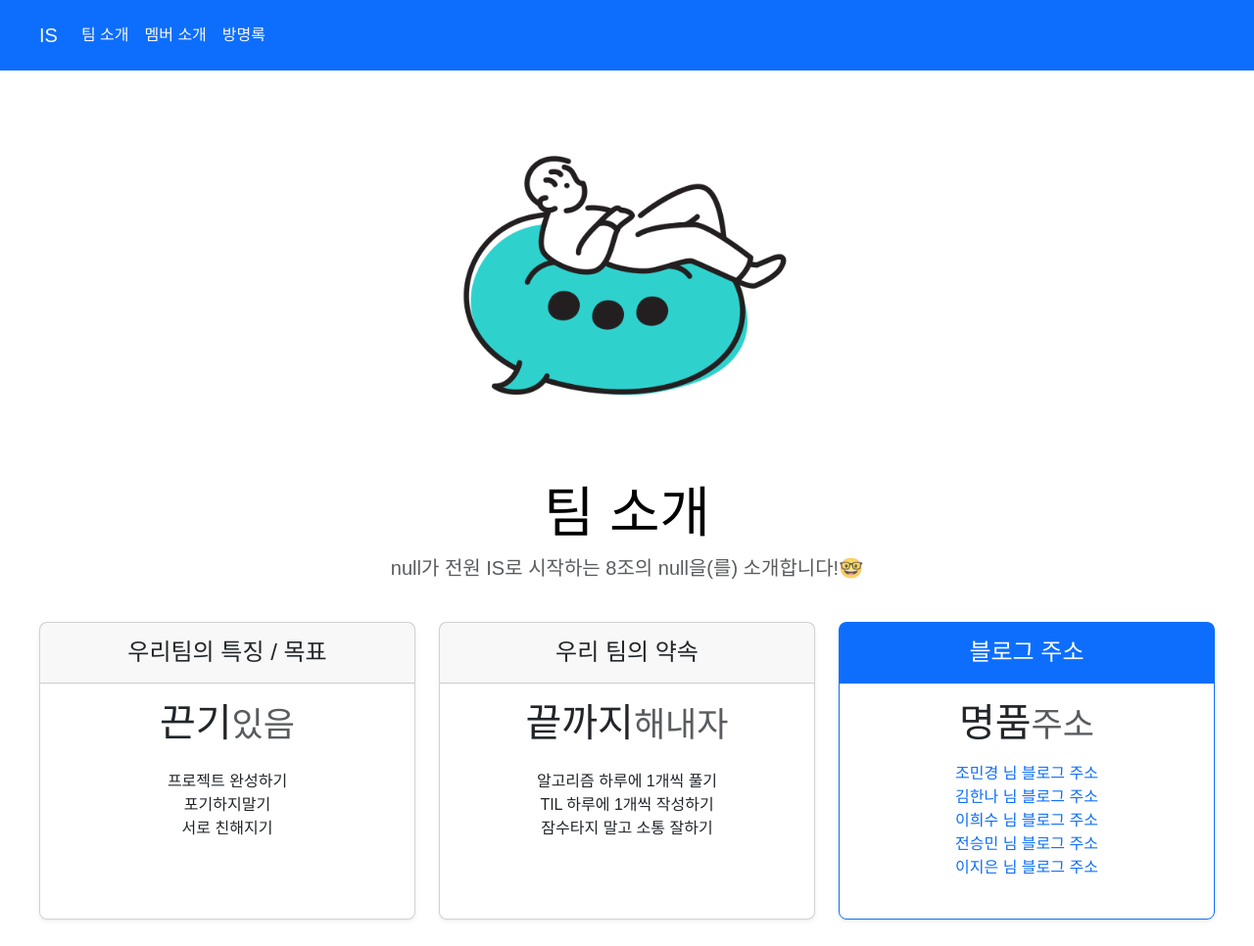
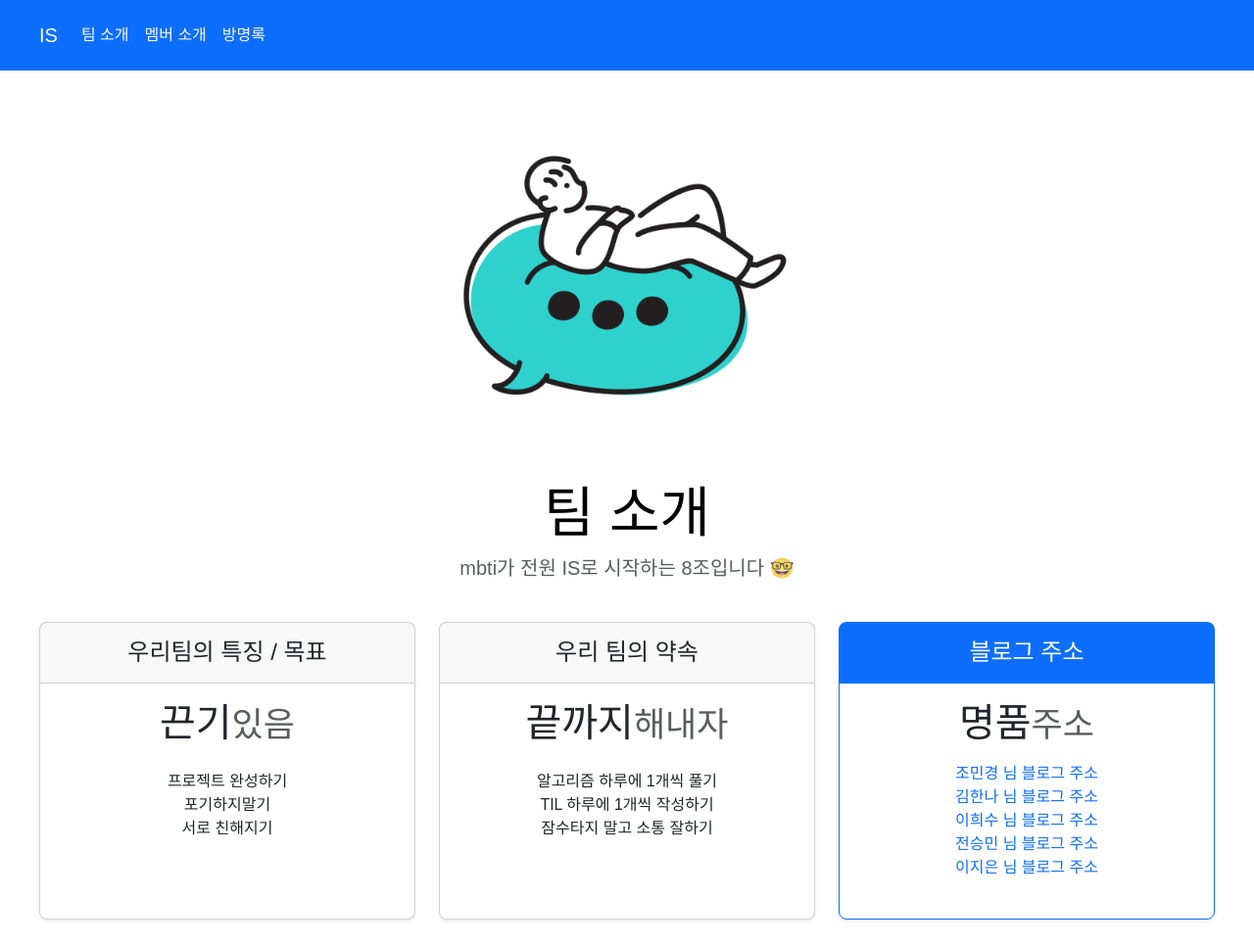
Before and after one commit to mannaKim/sparta, a plain HTML site: page index.html in a window 1280 px wide. Shown: the top 966 px of the page at 98% size. Drawn offline with nearby package versions, Linux system fonts and the light colour scheme; no server answers; a web font is replaced by a local one.

Commit message:
fix: 메인페이지, 멤버상세페이지 소개 문구 수정

```diff
--- a/js/app.js
+++ b/js/app.js
@@ -258,8 +258,8 @@ window.onload = function () {
 
   // HTML 요소에 데이터 삽입
   document.querySelector(
-    ".pricing-header p"
-  ).textContent = `${mbti}가 전원 IS로 시작하는 8조의 ${name}을(를) 소개합니다!🤓`;
+    ".member-intro p"
+  ).textContent = `MBTI가 전원 IS로 시작하는 8조의 ${name}을(를) 소개합니다!🤓`;
   document.querySelector(".img-fluid").src = profileImg;
   document.querySelector(".img-fluid").alt = `${name} 프로필 이미지`;
   document.querySelector(".mb-content").innerHTML = `
```
Also changed, not shown: members_page.html (+1 -1 lines).
